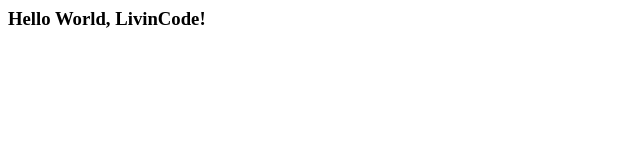
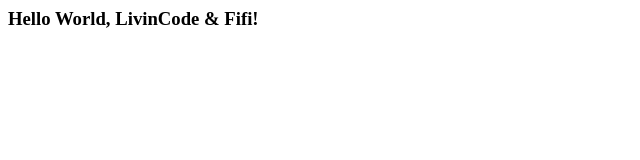
Before and after one commit to LivintLucian/livincode, a plain HTML site: page index.html in a window 1280 px wide. Shown: the full height of the page, 0-640 px from the left. Drawn offline with Linux system fonts and the light colour scheme.

Commit message:
Update index.html

```diff
--- a/index.html
+++ b/index.html
@@ -1 +1 @@
-<h3>Hello World, LivinCode!</h3>
+<h3>Hello World, LivinCode & Fifi!</h3>
```
